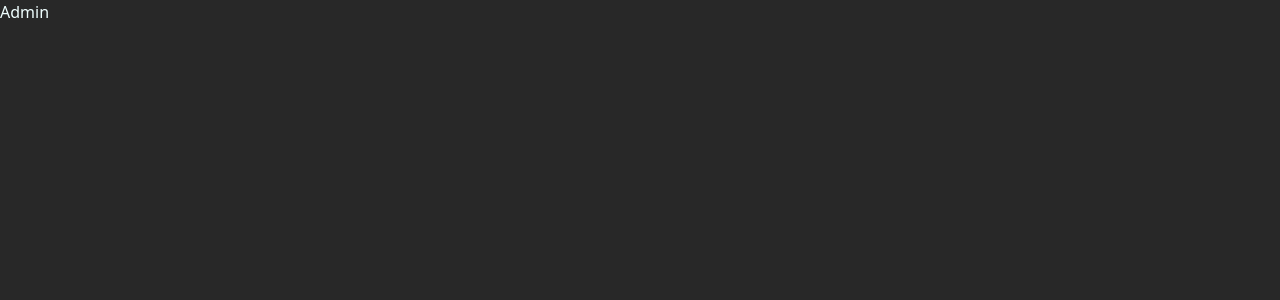
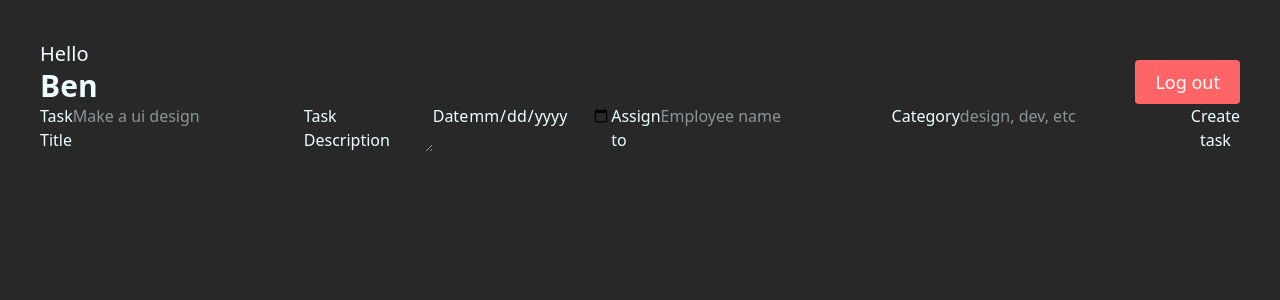
Before and after one commit to Benfranklinms/Worklytic, a React (Vite) app: page / in a window 1280 px wide. Shown: the top 300 px of the page. Built offline with nearby package versions, Linux system fonts and the light colour scheme.

Commit message:
implement Admin component with task creation form

```diff
--- a/src/components/Dashboard/Admin.jsx
+++ b/src/components/Dashboard/Admin.jsx
@@ -1,8 +1,26 @@
 import React from 'react'
+import Header from '../Other/Header'
 
 const Admin = () => {
   return (
-    <div>Admin</div>
+    <div className='h-screen w-full p-10'>
+      <Header/>
+      <div>
+        <form className='flex items-start justify-between '>
+          <h3>Task Title</h3>
+          <input type="text" placeholder='Make a ui design'/>
+          <h3>Task Description</h3>
+          <textarea></textarea>
+          <h3>Date</h3>
+          <input type="date"/>
+          <h3>Assign to</h3>
+          <input type="text" placeholder='Employee name'/>
+          <h3>Category</h3>
+          <input type="text" placeholder='design, dev, etc'/>
+          <button>Create task</button>
+        </form>
+      </div>
+    </div>
   )
 }
 
```
